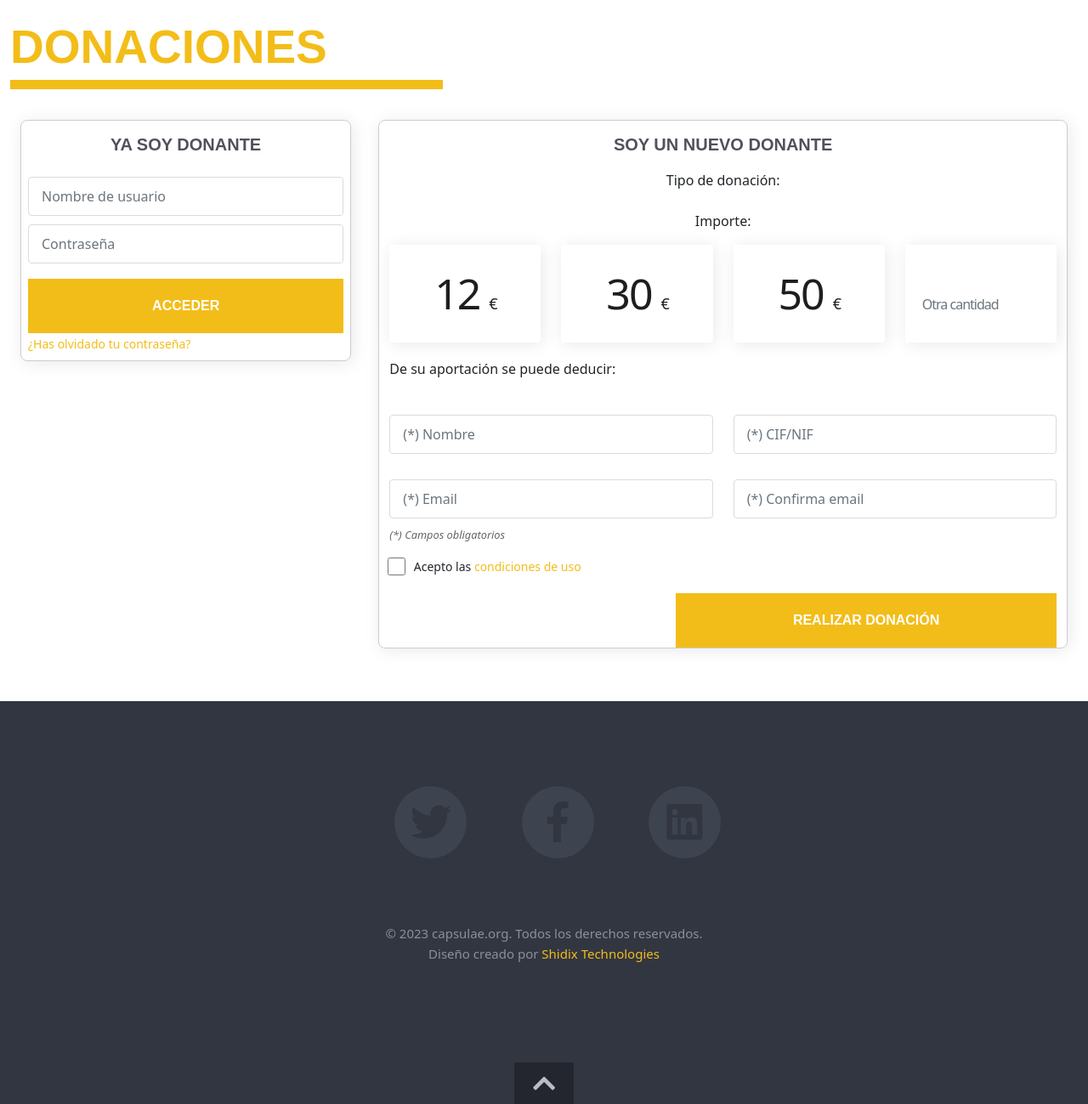
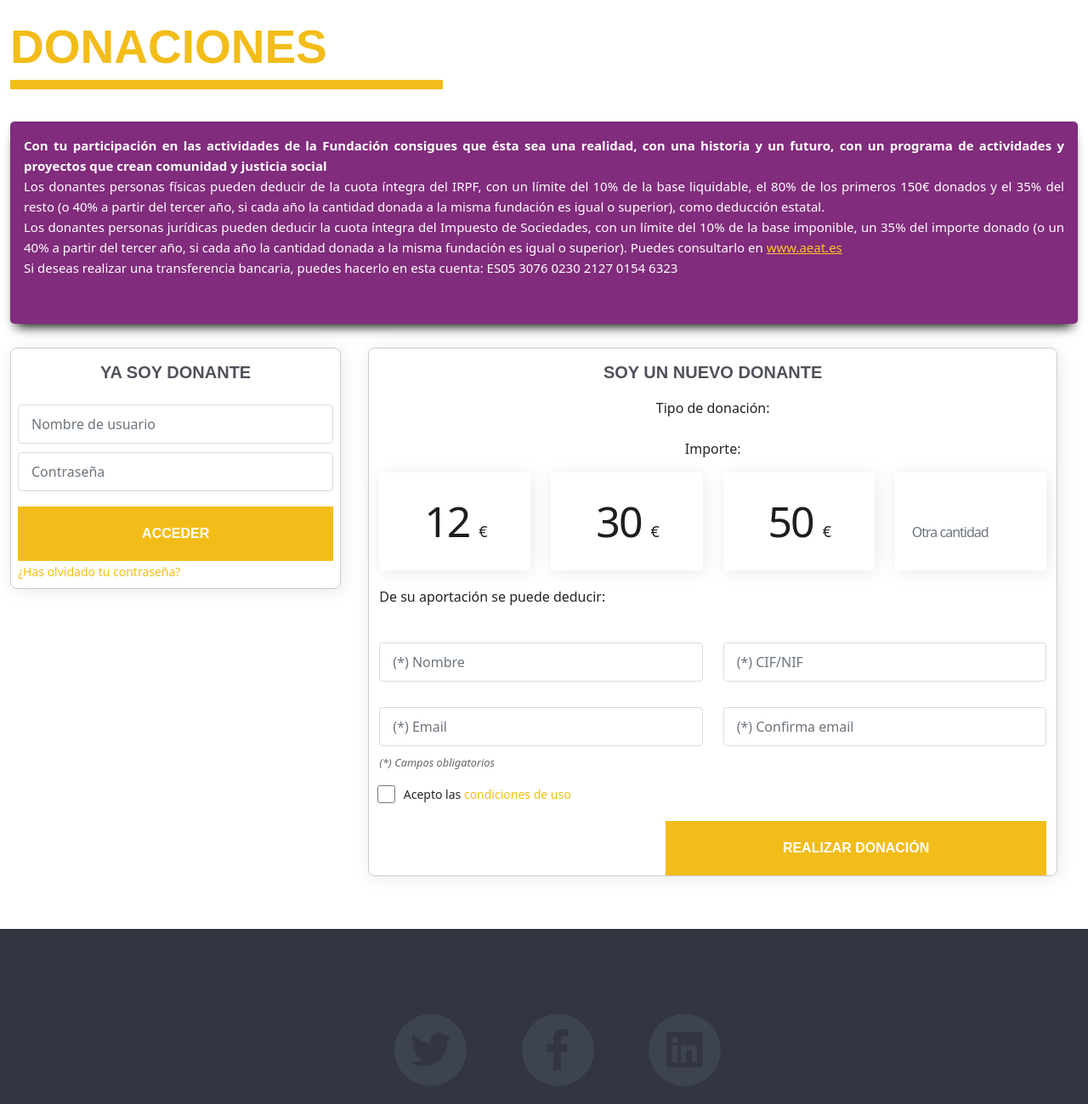
Before and after one commit to zebenperez/capsulae2, a Django app: page /account/donations/ in a window 1280 px wide. Shown: the part 119-1418 px from the top of the page at 85% size. Run offline with Django 3.2, Linux system fonts and the light colour scheme; parts of the project's set-up code (start-up, migrations or seed data) failed here and were passed over; some libraries are stand-ins or nearby versions.

Commit message:
ajuste donaciones

```diff
--- a/account/templates/account/donations.html
+++ b/account/templates/account/donations.html
@@ -11,8 +11,22 @@
                     <div class="row"> <div class="col-lg-5 col-12"> <h1 class="login">Donaciones</h1> </div> </div>
                 </div>
             </div>
+
+		<div class="row">
+			<div class="col-12"> <p>
+			    <div style="width:100%">
+				    <div class="ql-align-justify p-3" style="background: #812c7c; border-radius: 5px; color:white;-webkit-box-shadow: 0px 10px 13px -7px #000000, -4px 5px 12px -3px rgba(0,0,0,0); box-shadow: 0px 10px 13px -7px #000000, -4px 5px 12px -3px rgba(0,0,0,0);">
+					<p style="color: white;"><strong>Con tu participación en las actividades de la Fundación consigues que ésta sea una realidad, con una historia y un futuro, con un programa de actividades y proyectos que crean comunidad y justicia social</strong>
+					<br />Los donantes personas físicas pueden deducir de la cuota íntegra del IRPF, con un límite del 10% de la base liquidable, el 80% de los primeros 150€ donados y el 35% del resto (o 40% a partir del tercer año, si cada año la cantidad donada a la misma fundación es igual o superior), como deducción estatal.
+					<br />Los donantes personas jurídicas pueden deducir la cuota íntegra del Impuesto de Sociedades, con un límite del 10% de la base imponible, un 35% del importe donado (o un 40% a partir del tercer año, si cada año la cantidad donada a la misma fundación es igual o superior). Puedes consultarlo en <a href="https://sede.agenciatributaria.gob.es/" target="_blank" style="color:#ffc127;">www.aeat.es</a>
+					<br />Si deseas realizar una transferencia bancaria, puedes hacerlo en esta cuenta: ES05 3076 0230 2127 0154 6323</p>
+				</div>
+			</div>
+		</div>
+
             <br/>
-            <div class="row p-2">
+
+            <div class="row p-2 mt-3">
                 <div class="col-lg-4 col-12">
                     <div class="grl-block pt-3 m-1">
                         <h3 class="text-center">Ya soy donante</h3>
```
